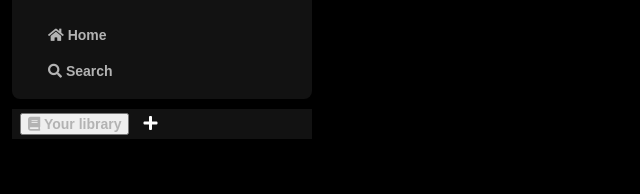
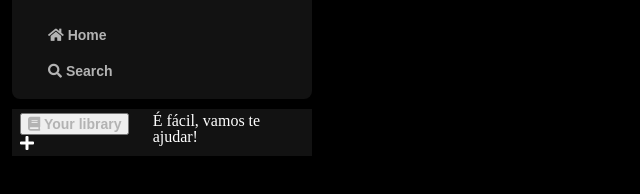
Before and after one commit to danimamede/spotify, a plain HTML site: page index.html in a window 1280 px wide. Shown: the part 74-268 px from the top of the page, without its empty margins (0-640 px from the left). Drawn offline with Linux system fonts and the light colour scheme.

Commit message:
playlist structure

```diff
--- a/index.html
+++ b/index.html
@@ -41,7 +41,12 @@
                 </button>
                 <span class="fa fa-plus"></span>
             </div>
-            <section></section>
+            <section class="section-playlist">
+                <div class="section-playlist__content">
+                    <span class="text title"></span>
+                    <span class="text subtitle"> É fácil, vamos te ajudar!</span>
+                </div>
+            </section>
         </div>
     </div>
 </body>
```
